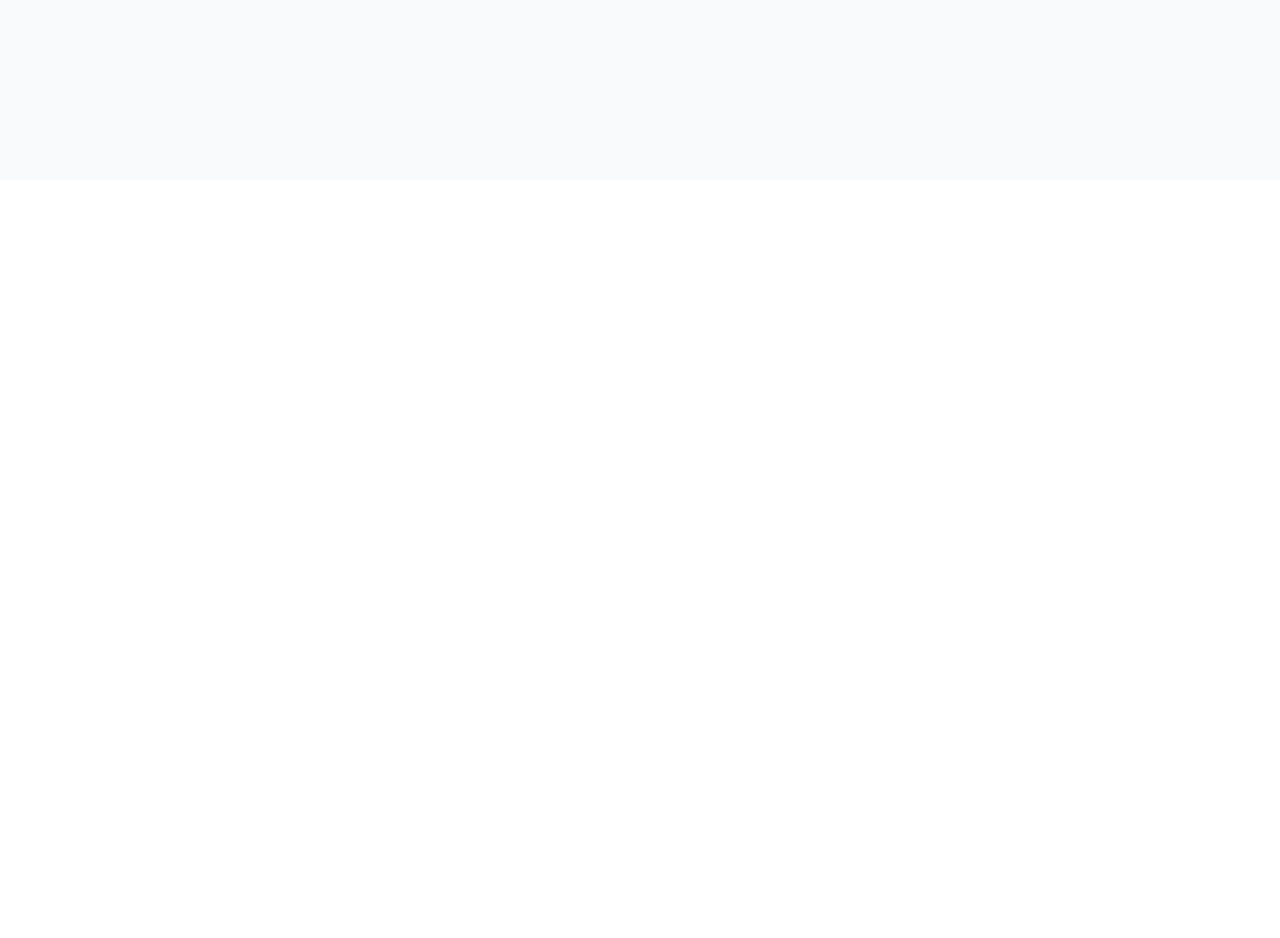
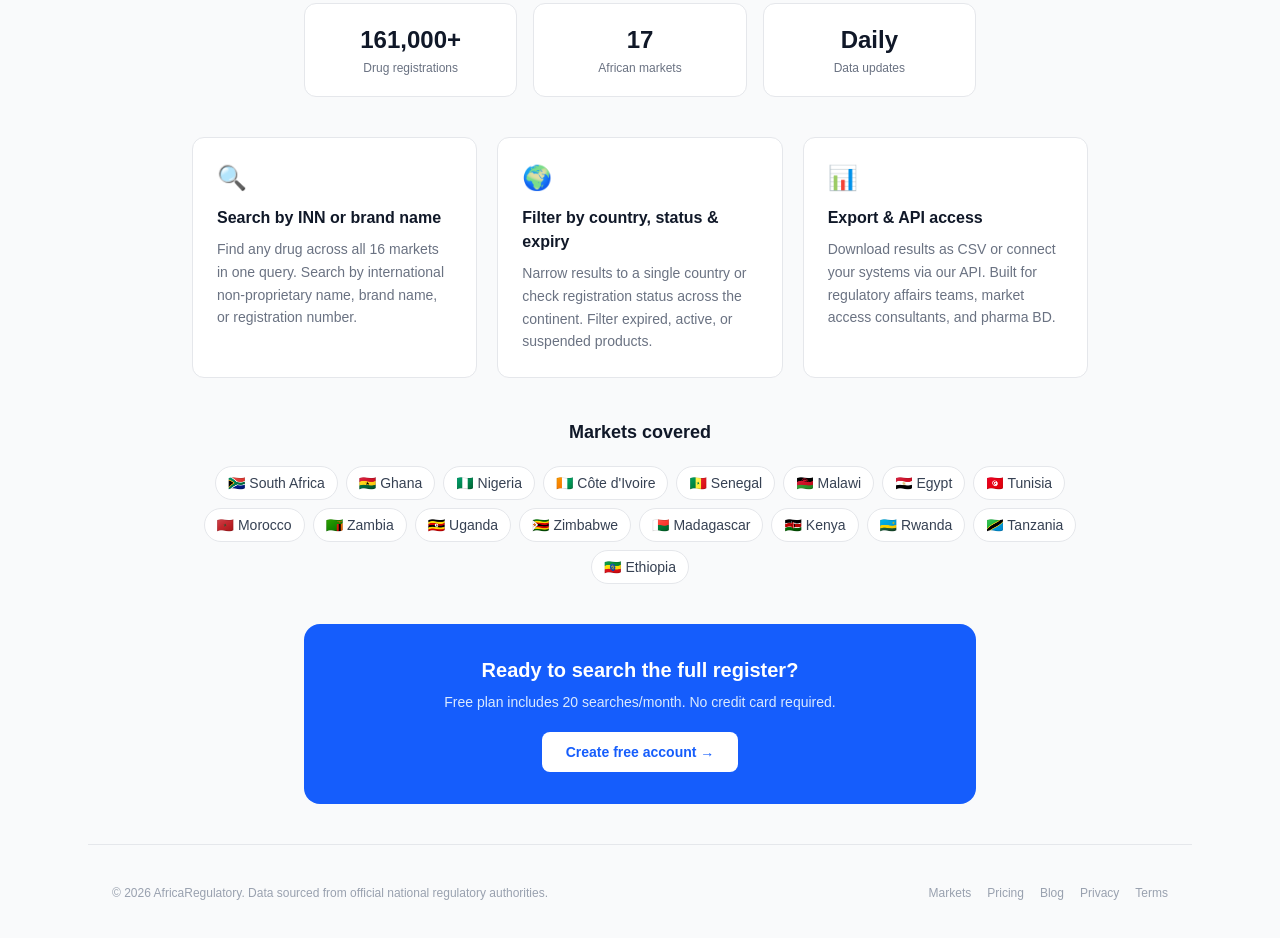
Before and after one commit to Eddiebm/pharma-africa, a Next.js app in the folder web/: page / in a window 1280 px wide. Shown: the part 620-1558 px from the top of the page. Before the commit the page ends 800 px from the top, so only its background shows below. Built offline with nearby package versions, Linux system fonts and the light colour scheme.

Commit message:
Update record count to 161,000+ across 17 markets

```diff
--- a/web/app/api/auth/signup/route.ts
+++ b/web/app/api/auth/signup/route.ts
@@ -49,7 +49,7 @@ export async function POST(req: Request) {
     <div style="padding:32px;">
       <h2 style="color:#111827;margin:0 0 12px;font-size:20px;">You're in.</h2>
       <p style="color:#374151;font-size:15px;line-height:1.6;margin:0 0 20px;">
-        You now have access to 96,000+ drug registrations across 16 African markets — searchable, filterable, and updated continuously.
+        You now have access to 161,000+ drug registrations across 17 African markets — searchable, filterable, and updated continuously.
       </p>
       <p style="color:#374151;font-size:15px;line-height:1.6;margin:0 0 28px;">
         Start by searching your portfolio, or upgrade to Pro to get expiry alerts 90 days before registrations lapse.
--- a/web/app/blog/[slug]/opengraph-image.tsx
+++ b/web/app/blog/[slug]/opengraph-image.tsx
@@ -71,7 +71,7 @@ export default async function OGImage({ params }: { params: Promise<{ slug: stri
         </div>
 
         <div style={{ color: "#64748b", fontSize: "20px" }}>
-          African Pharmaceutical Regulatory Intelligence · 95,000+ registrations
+          African Pharmaceutical Regulatory Intelligence · 161,000+ registrations
         </div>
       </div>
     ),
--- a/web/app/blog/page.tsx
+++ b/web/app/blog/page.tsx
@@ -69,7 +69,7 @@ export default async function BlogPage() {
       <div className="max-w-4xl mx-auto px-6 py-12">
         <div className="mb-10">
           <h1 className="text-3xl font-bold text-gray-900">Regulatory Intelligence Blog</h1>
-          <p className="text-gray-500 mt-2">Data-driven analysis generated weekly from 95,000+ drug registrations across 15 African markets.</p>
+          <p className="text-gray-500 mt-2">Data-driven analysis generated weekly from 161,000+ drug registrations across 17 African markets.</p>
         </div>
 
         {posts.length === 0 ? (
--- a/web/app/layout.tsx
+++ b/web/app/layout.tsx
@@ -14,7 +14,7 @@ const geistMono = Geist_Mono({
 
 export const metadata: Metadata = {
   title: "AfricaRegulatory — African Pharmaceutical Regulatory Intelligence",
-  description: "Search 95,000+ drug registrations across 15 African markets. Track expiry dates, new approvals, and market opportunities.",
+  description: "Search 161,000+ drug registrations across 17 African markets. Track expiry dates, new approvals, and market opportunities.",
   metadataBase: new URL("https://africaregulatory.com"),
   verification: {
     google: "E0ijiNWr8RmygHW3iS0Ave61YZQAaxg34Bw8EX3MnvU",
--- a/web/app/markets/page.tsx
+++ b/web/app/markets/page.tsx
@@ -5,23 +5,24 @@ import type { Metadata } from "next";
 
 export const metadata: Metadata = {
   title: "African Pharmaceutical Markets — AfricaRegulatory",
-  description: "Browse drug registration data for 16 African pharmaceutical markets. Nigeria, South Africa, Kenya, Ghana, Egypt, Morocco, and more.",
+  description: "Browse drug registration data for 17 African pharmaceutical markets. Nigeria, South Africa, Kenya, Ghana, Egypt, Morocco, Uganda, Madagascar, and more.",
   alternates: { canonical: "https://africaregulatory.com/markets" },
 };
 
 const MARKETS = [
-  { name: "South Africa",   code: "ZA", regulator: "SAHPRA",    slug: "south-africa",   registrations: "18,000+" },
-  { name: "Ghana",          code: "GH", regulator: "FDA Ghana", slug: "ghana",          registrations: "15,000+" },
+  { name: "South Africa",   code: "ZA", regulator: "SAHPRA",    slug: "south-africa",   registrations: "18,200+" },
+  { name: "Ghana",          code: "GH", regulator: "FDA Ghana", slug: "ghana",          registrations: "15,600+" },
   { name: "Nigeria",        code: "NG", regulator: "NAFDAC",    slug: "nigeria",        registrations: "8,700+"  },
   { name: "Côte d'Ivoire",  code: "CI", regulator: "AIRP",      slug: "cote-divoire",   registrations: "7,100+"  },
   { name: "Senegal",        code: "SN", regulator: "ARP",       slug: "senegal",        registrations: "6,900+"  },
+  { name: "Egypt",          code: "EG", regulator: "EDA",       slug: "egypt",          registrations: "6,600+"  },
+  { name: "Uganda",         code: "UG", regulator: "NDA",       slug: "uganda",         registrations: "6,600+"  },
   { name: "Malawi",         code: "MW", regulator: "PMRA",      slug: "malawi",         registrations: "6,400+"  },
-  { name: "Egypt",          code: "EG", regulator: "EDA",       slug: "egypt",          registrations: "6,500+"  },
   { name: "Tunisia",        code: "TN", regulator: "DPM",       slug: "tunisia",        registrations: "6,000+"  },
   { name: "Morocco",        code: "MA", regulator: "DMP",       slug: "morocco",        registrations: "5,900+"  },
   { name: "Zambia",         code: "ZM", regulator: "ZAMRA",     slug: "zambia",         registrations: "4,300+"  },
-  { name: "Uganda",         code: "UG", regulator: "NDA",       slug: "uganda",         registrations: "3,900+"  },
-  { name: "Zimbabwe",       code: "ZW", regulator: "MCAZ",      slug: "zimbabwe",       registrations: "3,800+"  },
+  { name: "Zimbabwe",       code: "ZW", regulator: "MCAZ",      slug: "zimbabwe",       registrations: "3,900+"  },
+  { name: "Madagascar",     code: "MG", regulator: "AGMED",     slug: "madagascar",     registrations: "2,700+"  },
   { name: "Kenya",          code: "KE", regulator: "PPB",       slug: "kenya",          registrations: "2,500+"  },
   { name: "Rwanda",         code: "RW", regulator: "RDA",       slug: "rwanda",         registrations: "2,400+"  },
   { name: "Tanzania",       code: "TZ", regulator: "TMDA",      slug: "tanzania",       registrations: "Coming soon" },
@@ -48,9 +49,15 @@ export default function MarketsPage() {
 
       <div className="max-w-5xl mx-auto px-6 py-12">
         <div className="mb-10">
+          <div className="flex gap-2 mb-6">
+            <span className="px-4 py-2 text-sm rounded-full bg-blue-600 text-white font-medium">Pharmaceuticals</span>
+            <Link href="/agri" className="px-4 py-2 text-sm rounded-full border border-gray-200 text-gray-600 hover:border-gray-300 bg-white">Agrochemicals</Link>
+            <Link href="/devices" className="px-4 py-2 text-sm rounded-full border border-gray-200 text-gray-600 hover:border-gray-300 bg-white">Medical Devices</Link>
+            <Link href="/food" className="px-4 py-2 text-sm rounded-full border border-gray-200 text-gray-600 hover:border-gray-300 bg-white">Food Safety</Link>
+          </div>
           <h1 className="text-3xl font-bold text-gray-900 mb-3">African Pharmaceutical Markets</h1>
           <p className="text-lg text-gray-500 max-w-2xl">
-            99,000+ drug registrations across 16 markets — searchable, filterable, and continuously updated from official regulatory authority sources.
+            161,000+ drug registrations across 17 markets — searchable, filterable, and continuously updated from official regulatory authority sources.
           </p>
         </div>
 
--- a/web/app/opengraph-image.tsx
+++ b/web/app/opengraph-image.tsx
@@ -46,7 +46,7 @@ export default function OGImage() {
           African Pharmaceutical Regulatory Intelligence
         </div>
         <div style={{ color: "#93c5fd", fontSize: "28px", fontWeight: 400 }}>
-          95,000+ drug registrations · 15 African markets
+          161,000+ drug registrations · 17 African markets
         </div>
       </div>
     ),
--- a/web/app/page.tsx
+++ b/web/app/page.tsx
@@ -25,13 +25,13 @@ export default function Home() {
   const [query, setQuery] = useState("");
   const [searched, setSearched] = useState(false);
 
-  const handleSearch = useCallback(async (q: string, country: string) => {
+  const handleSearch = useCallback(async (q: string, country: string, type: string = "") => {
     if (!q.trim()) return;
     setQuery(q);
     setLoading(true);
     setSearched(true);
     try {
-      const params = new URLSearchParams({ q, ...(country && { country }) });
+      const params = new URLSearchParams({ q, ...(country && { country }), ...(type && { type }) });
       const res = await fetch(`/api/search?${params}`);
       const data = await res.json();
       setResults(data.results || []);
@@ -46,11 +46,12 @@ export default function Home() {
       <header className="bg-white border-b border-gray-200">
         <div className="max-w-6xl mx-auto px-6 py-4 flex items-center justify-between">
           <div>
-            <h1 className="text-xl font-bold text-gray-900">AfriReg</h1>
+            <h1 className="text-xl font-bold text-gray-900">AfricaRegulatory</h1>
             <p className="text-xs text-gray-500">African Pharmaceutical Regulatory Intelligence</p>
           </div>
           <div className="flex items-center gap-3">
-            <span className="text-xs text-gray-400 hidden sm:block">90,000+ registrations · 15 African markets</span>
+            <span className="text-xs text-gray-400 hidden sm:block">161,000+ registrations · 17 markets</span>
+            <a href="/agri" className="text-sm text-gray-600 hover:text-gray-900 transition-colors">Agri</a>
             <a href="/blog" className="text-sm text-gray-600 hover:text-gray-900 transition-colors">Blog</a>
             <a href="/reports" className="text-sm text-gray-600 hover:text-gray-900 transition-colors">Reports</a>
             <a href="/pricing" className="text-sm text-gray-600 hover:text-gray-900 transition-colors">Pricing</a>
@@ -68,7 +69,7 @@ export default function Home() {
                 Drug registration status across Africa
               </h2>
               <p className="text-lg text-gray-500">
-                Search 90,000+ registrations across Nigeria, South Africa, Kenya, Ghana, Senegal, Côte d'Ivoire, Tunisia, Morocco, Madagascar, Uganda, Rwanda, Malawi, Zimbabwe, Zambia and more.
+                Search 161,000+ registrations across Nigeria, South Africa, Kenya, Ghana, Egypt, Senegal, Côte d'Ivoire, Tunisia, Morocco, Uganda, Rwanda, Malawi, Zimbabwe, Zambia and more.
               </p>
             </div>
           )}
@@ -98,7 +99,8 @@ export default function Home() {
           </div>
         )}
         {!searched && (
-          <div className="text-center py-8 text-gray-400 text-sm">
+          <>
+            <div className="text-center py-6 text-gray-400 text-sm">
               Try:{" "}
               {["amoxicillin", "metformin", "artemether", "tenofovir"].map((d, i) => (
                 <span key={d}>
@@ -107,6 +109,99 @@ export default function Home() {
                 </span>
               ))}
             </div>
+
+            {/* Stats bar */}
+            <div className="grid grid-cols-3 gap-4 max-w-2xl mx-auto my-10 text-center">
+              {[
+                { value: "161,000+", label: "Drug registrations" },
+                { value: "17",      label: "African markets" },
+                { value: "Daily",   label: "Data updates" },
+              ].map(s => (
+                <div key={s.label} className="bg-white rounded-xl border border-gray-200 py-5 px-4">
+                  <div className="text-2xl font-bold text-gray-900">{s.value}</div>
+                  <div className="text-xs text-gray-500 mt-1">{s.label}</div>
+                </div>
+              ))}
+            </div>
+
+            {/* Features */}
+            <div className="grid grid-cols-1 md:grid-cols-3 gap-5 max-w-4xl mx-auto my-10">
+              {[
+                {
+                  icon: "🔍",
+                  title: "Search by INN or brand name",
+                  body: "Find any drug across all 16 markets in one query. Search by international non-proprietary name, brand name, or registration number.",
+                },
+                {
+                  icon: "🌍",
+                  title: "Filter by country, status & expiry",
+                  body: "Narrow results to a single country or check registration status across the continent. Filter expired, active, or suspended products.",
+                },
+                {
+                  icon: "📊",
+                  title: "Export & API access",
+                  body: "Download results as CSV or connect your systems via our API. Built for regulatory affairs teams, market access consultants, and pharma BD.",
+                },
+              ].map(f => (
+                <div key={f.title} className="bg-white rounded-xl border border-gray-200 p-6">
+                  <div className="text-2xl mb-3">{f.icon}</div>
+                  <h3 className="font-semibold text-gray-900 mb-2">{f.title}</h3>
+                  <p className="text-sm text-gray-500 leading-relaxed">{f.body}</p>
+                </div>
+              ))}
+            </div>
+
+            {/* Markets */}
+            <div className="max-w-4xl mx-auto my-10">
+              <h2 className="text-center text-lg font-semibold text-gray-900 mb-5">Markets covered</h2>
+              <div className="flex flex-wrap justify-center gap-2">
+                {[
+                  { flag: "🇿🇦", name: "South Africa" },
+                  { flag: "🇬🇭", name: "Ghana" },
+                  { flag: "🇳🇬", name: "Nigeria" },
+                  { flag: "🇨🇮", name: "Côte d'Ivoire" },
+                  { flag: "🇸🇳", name: "Senegal" },
+                  { flag: "🇲🇼", name: "Malawi" },
+                  { flag: "🇪🇬", name: "Egypt" },
+                  { flag: "🇹🇳", name: "Tunisia" },
+                  { flag: "🇲🇦", name: "Morocco" },
+                  { flag: "🇿🇲", name: "Zambia" },
+                  { flag: "🇺🇬", name: "Uganda" },
+                  { flag: "🇿🇼", name: "Zimbabwe" },
+                  { flag: "🇲🇬", name: "Madagascar" },
+                  { flag: "🇰🇪", name: "Kenya" },
+                  { flag: "🇷🇼", name: "Rwanda" },
+                  { flag: "🇹🇿", name: "Tanzania" },
+                  { flag: "🇪🇹", name: "Ethiopia" },
+                ].map(m => (
+                  <span key={m.name} className="inline-flex items-center gap-1.5 px-3 py-1.5 bg-white border border-gray-200 rounded-full text-sm text-gray-700">
+                    {m.flag} {m.name}
+                  </span>
+                ))}
+              </div>
+            </div>
+
+            {/* CTA banner */}
+            <div className="max-w-2xl mx-auto my-10 bg-blue-600 rounded-2xl p-8 text-center text-white">
+              <h2 className="text-xl font-bold mb-2">Ready to search the full register?</h2>
+              <p className="text-blue-100 text-sm mb-5">Free plan includes 20 searches/month. No credit card required.</p>
+              <a href="/signup" className="inline-block px-6 py-2.5 bg-white text-blue-600 text-sm font-semibold rounded-lg hover:bg-blue-50 transition-colors">
+                Create free account →
+              </a>
+            </div>
+
+            {/* Footer */}
+            <footer className="max-w-6xl mx-auto py-10 px-6 border-t border-gray-200 mt-10 flex flex-col sm:flex-row items-center justify-between gap-4 text-xs text-gray-400">
+              <span>© {new Date().getFullYear()} AfricaRegulatory. Data sourced from official national regulatory authorities.</span>
+              <div className="flex gap-4">
+                <a href="/markets" className="hover:text-gray-600">Markets</a>
+                <a href="/pricing" className="hover:text-gray-600">Pricing</a>
+                <a href="/blog" className="hover:text-gray-600">Blog</a>
+                <a href="/privacy" className="hover:text-gray-600">Privacy</a>
+                <a href="/terms" className="hover:text-gray-600">Terms</a>
+              </div>
+            </footer>
+          </>
         )}
       </div>
     </main>
--- a/web/app/pricing/page.tsx
+++ b/web/app/pricing/page.tsx
@@ -182,8 +182,8 @@ export default function PricingPage() {
         {/* Trust signals */}
         <div className="grid grid-cols-2 md:grid-cols-4 gap-4 mb-20">
           {[
-            ["96,000+", "Drug registrations"],
-            ["16", "African markets"],
+            ["161,000+", "Drug registrations"],
+            ["17", "African markets"],
             ["19", "Regulatory bodies"],
             ["Daily", "Data updates"],
           ].map(([n, l]) => (
```
Lines whose indentation alone changed are shown as unchanged.
